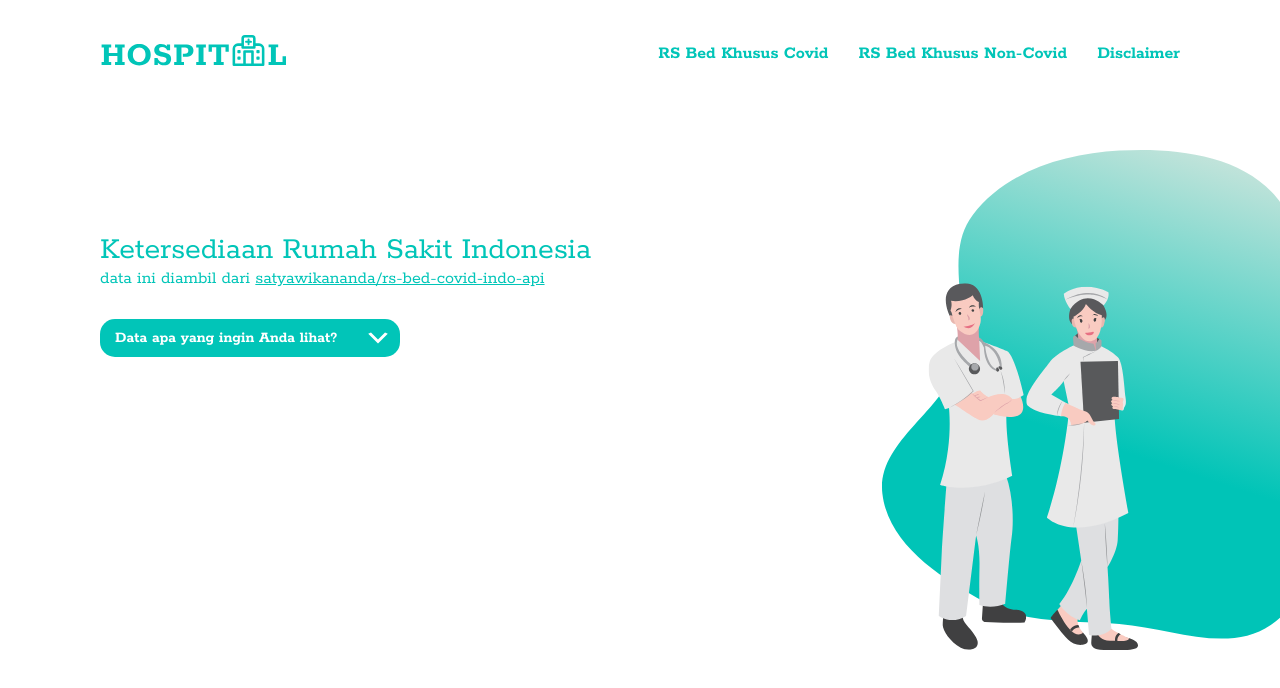
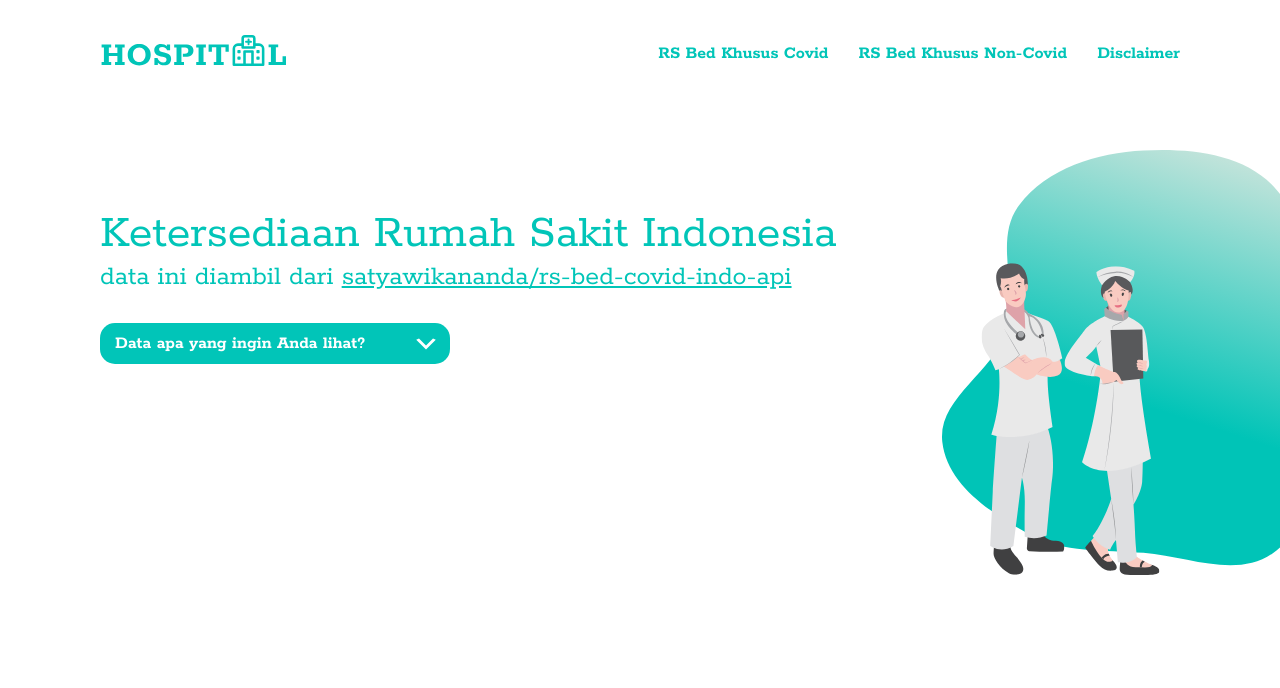
Before and after one commit to ajiyudhanto/availability-id-hospital-bed, a Next.js app: page / in a window 1280 px wide. Shown: the top 688 px of the page. Built offline with nearby package versions, Linux system fonts and the light colour scheme.

Commit message:
make responsive

```diff
--- a/styles/globals.scss
+++ b/styles/globals.scss
@@ -24,7 +24,8 @@ a {
 }
 
 .main-overflow-hidden {
-  overflow-y: hidden;
+  overflow-y: hidden !important;
+  overflow-x: hidden !important;
 }
 
 .rokkit {
--- a/styles/less1280px.scss
+++ b/styles/less1280px.scss
@@ -1,6 +1,6 @@
-@media (min-width: 960px) and (max-width: 1280px) {
+@media (min-width: 960px) and (max-width: 1180px) {
   .title-container {
-    padding: 150px 100px 0px 100px;
+    padding: 100px 100px 0px 100px;
 
     .title-landing-page {
       font-size: 32px;
@@ -29,7 +29,8 @@
   .landing-svg {
     position: absolute;
     right: 0px;
-    height: 500px;
+    top: 100px;
+    height: 425px;
   }
 
   .nav-menu {
--- a/styles/less1530px.scss
+++ b/styles/less1530px.scss
@@ -1,6 +1,6 @@
-@media (min-width: 1280px) and (max-width: 1530px) {
+@media (min-width: 1180px) and (max-width: 1530px) {
   .title-container {
-    padding: 150px 100px 0px 100px;
+    padding: 125px 100px 0px 100px;
 
     .title-landing-page {
       font-size: 48px;
@@ -28,6 +28,15 @@
   .landing-svg {
     position: absolute;
     right: 0px;
-    height: 600px;
+    top: 150px;
+    height: 425px;
+  }
+
+  .nav-menu {
+    font-size: 18px;
+  }
+
+  .nav-menu-container {
+    margin-left: 30px;
   }
 }
```
